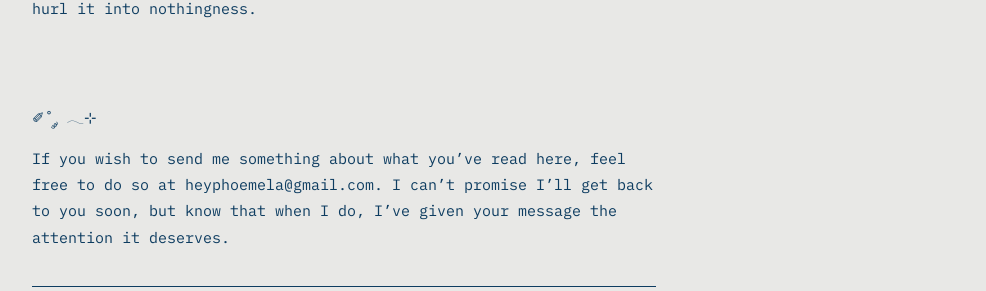
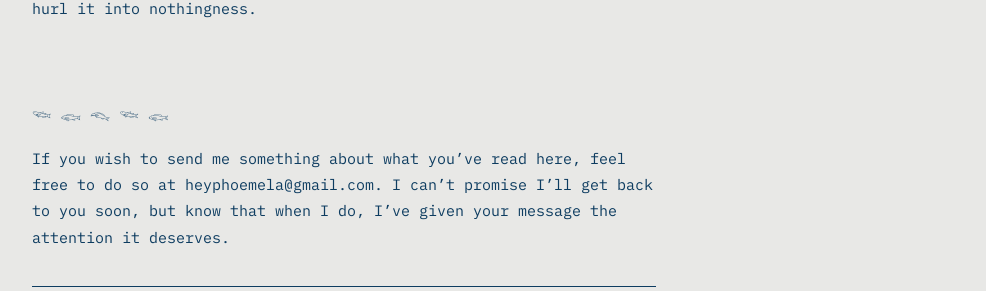
Before and after one commit to comballar/comballar.github.io, a Jekyll site: the page built from _posts/2022-03-11-sometimes-i-surprise-myself.md, in a window 1280 px wide. Shown: the part 1884-2175 px from the top of the page, without its empty margins (88-1074 px from the left). Built offline with Jekyll 4.4.1, drawn with Linux system fonts in a browser that asks for light colours.

Commit message:
Update post.html

```diff
--- a/_layouts/post.html
+++ b/_layouts/post.html
@@ -21,7 +21,7 @@
         <div class="post__body">
           {{ content }}
           <br>
-          <p>✐˚ ༘ 𓂃⊹</p>
+          <p>𓆝 𓆟 𓆞 𓆝 𓆟</p>
           <p>If you wish to send me something about what you’ve read here, feel free to do so at heyphoemela@gmail.com. I can’t promise I’ll get back to you soon, but know that when I do, I’ve given your message the attention it deserves.</p>
         </div>
 
```
